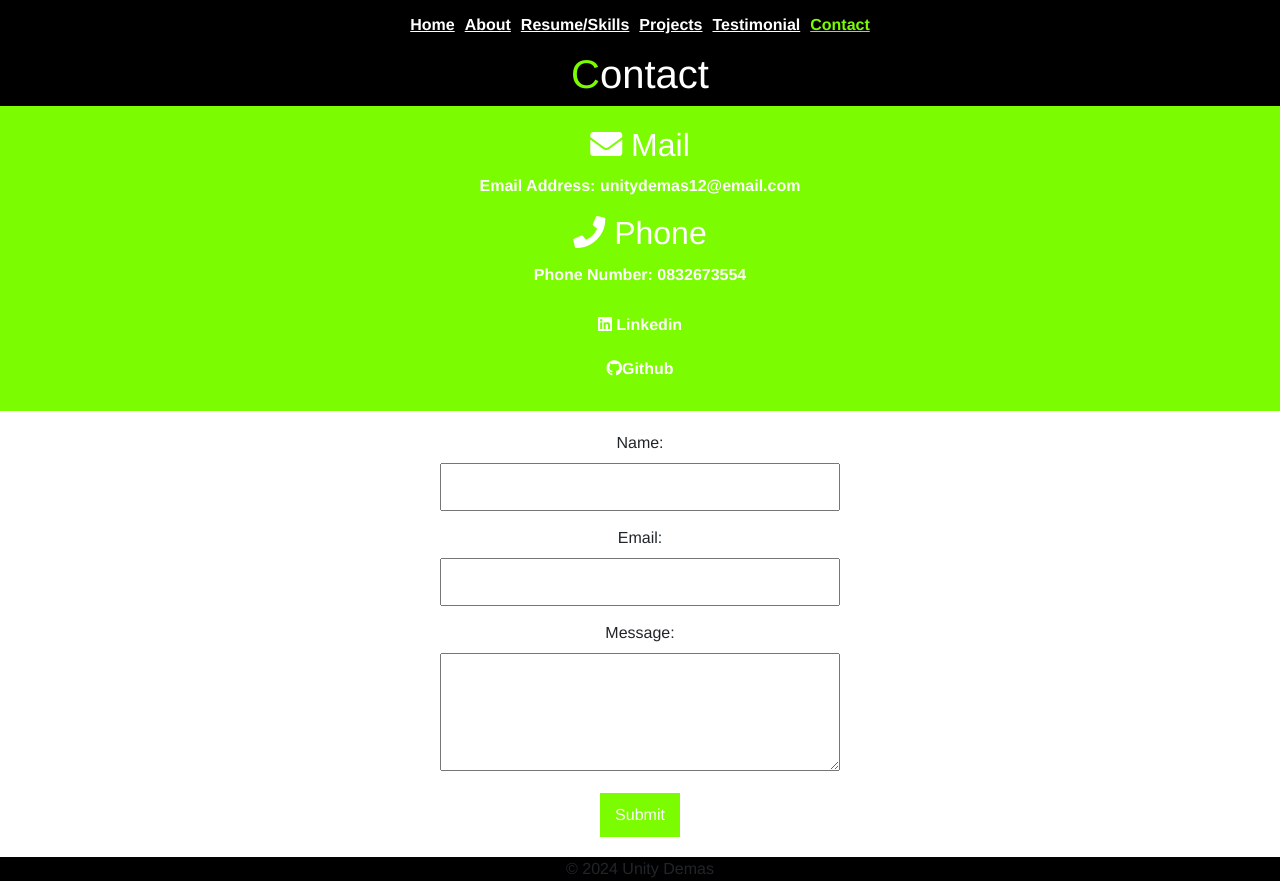
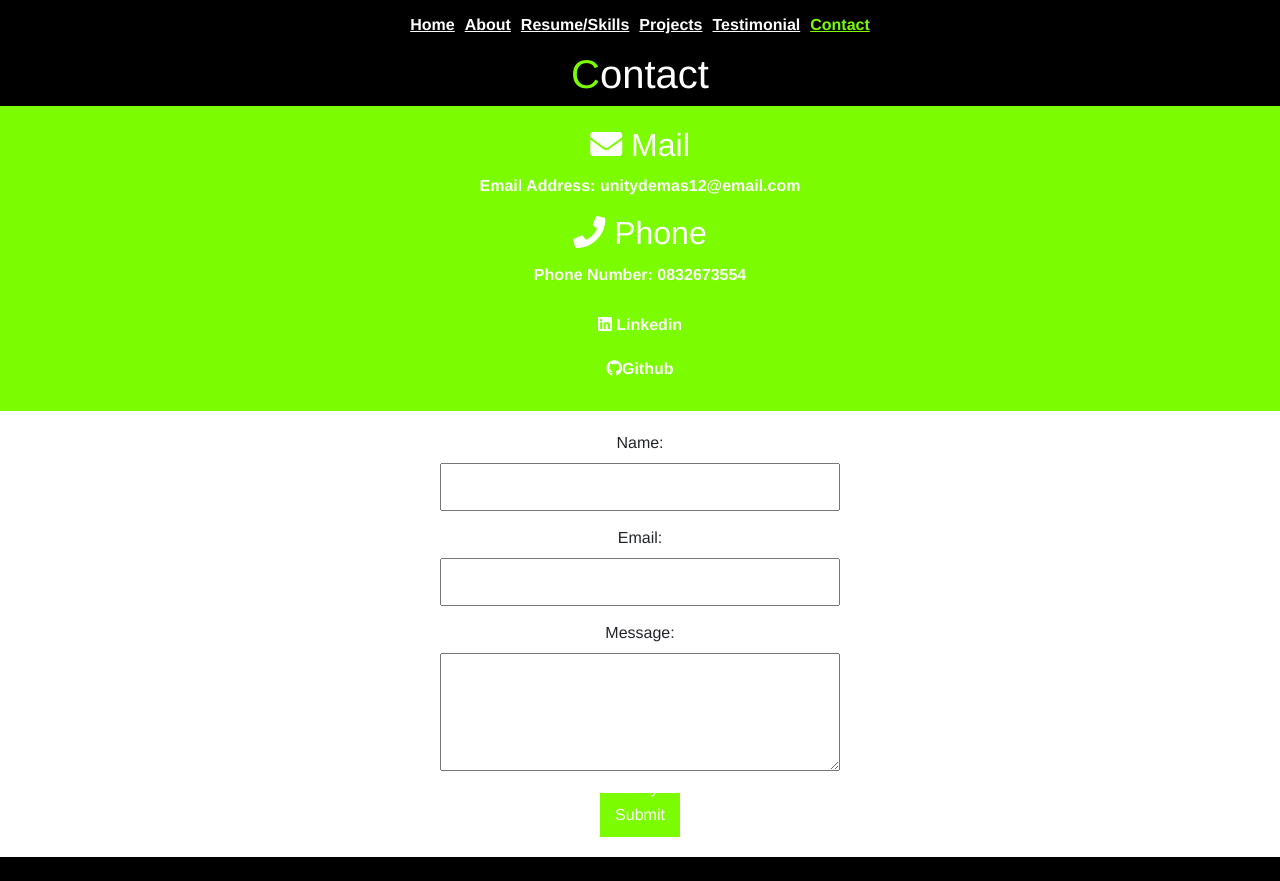
Before and after one commit to Unity-JNR/port, a Vue app: page /contact in a window 1280 px wide. After the commit the page ends 857 px from the top, so only its background shows below. Built offline with nearby package versions, Linux system fonts and the light colour scheme.

Commit message:
added footer

```diff
--- a/src/components/footer.vue
+++ b/src/components/footer.vue
@@ -1,6 +1,6 @@
 <template>
 <div>
-<footer>
+<footer class="footer fixed-bottom">
 &copy {{ getdate() }} Unity Demas
 </footer>
 </div>
@@ -28,7 +28,9 @@ getdate(){
 </script>
 
 <style>
-
+footer{
+    color: white;
+}
 
 
 </style>
```
